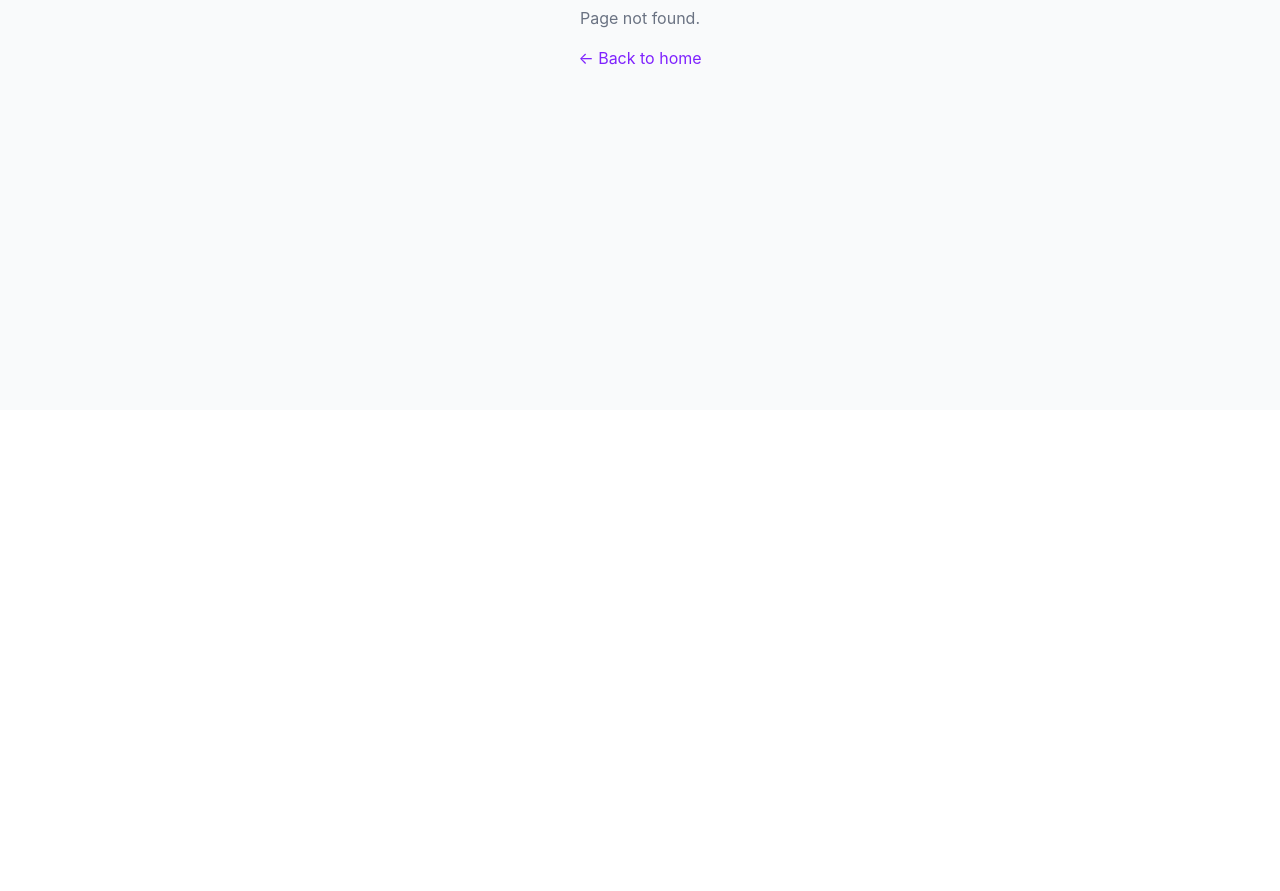
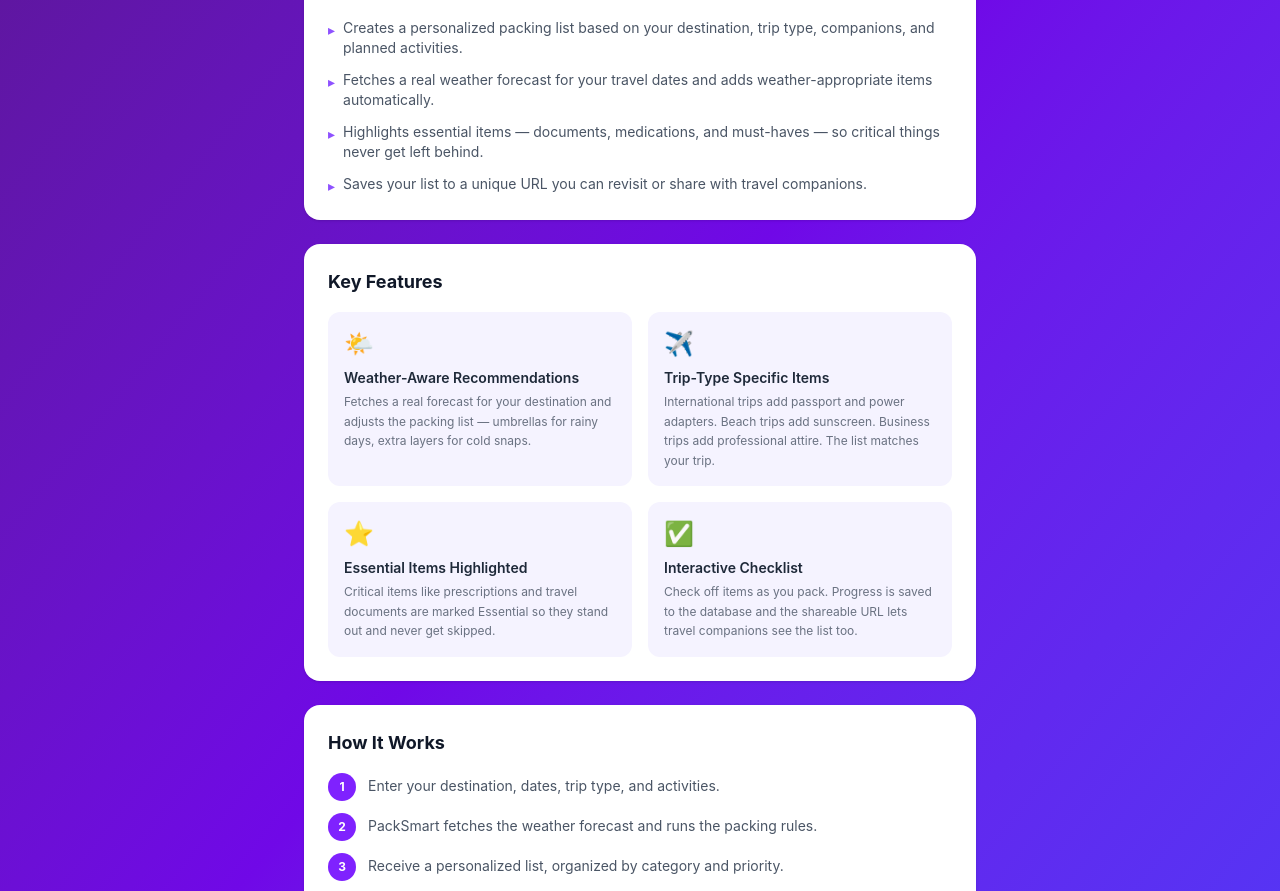
Before and after one commit to pickkinsley/project2, a React (Vite) app in the folder frontend/: page /about in a window 1280 px wide. Before the commit this address had no page. Shown: the part 390-1281 px from the top of the page. Before the commit the page ends 800 px from the top, so only its background shows below. Built offline with nearby package versions, Linux system fonts and the light colour scheme.

Commit message:
Add About page at /about with features, how-it-works, and tech stack
Registered route in App.jsx. CTA links back to / to create a trip.

Co-Authored-By: Claude Sonnet 4.6 <noreply@anthropic.com>

```diff
--- a/frontend/src/App.jsx
+++ b/frontend/src/App.jsx
@@ -1,6 +1,7 @@
 import { Routes, Route } from 'react-router-dom'
 import HomePage from './pages/HomePage.jsx'
 import PackingListPage from './pages/PackingListPage.jsx'
+import AboutPage from './pages/AboutPage.jsx'
 import NotFoundPage from './pages/NotFoundPage.jsx'
 
 function App() {
@@ -8,6 +9,7 @@ function App() {
     <Routes>
       <Route path="/" element={<HomePage />} />
       <Route path="/packing-list/:tripId" element={<PackingListPage />} />
+      <Route path="/about" element={<AboutPage />} />
       <Route path="*" element={<NotFoundPage />} />
     </Routes>
   )
--- /dev/null
+++ b/frontend/src/pages/AboutPage.jsx
@@ -0,0 +1,123 @@
+import { Link } from 'react-router-dom'
+
+const FEATURES = [
+  {
+    icon: '🌤',
+    title: 'Weather-Aware Recommendations',
+    description: 'Fetches a real forecast for your destination and adjusts the packing list — umbrellas for rainy days, extra layers for cold snaps.',
+  },
+  {
+    icon: '✈️',
+    title: 'Trip-Type Specific Items',
+    description: 'International trips add passport and power adapters. Beach trips add sunscreen. Business trips add professional attire. The list matches your trip.',
+  },
+  {
+    icon: '⭐',
+    title: 'Essential Items Highlighted',
+    description: 'Critical items like prescriptions and travel documents are marked Essential so they stand out and never get skipped.',
+  },
+  {
+    icon: '✅',
+    title: 'Interactive Checklist',
+    description: 'Check off items as you pack. Progress is saved to the database and the shareable URL lets travel companions see the list too.',
+  },
+]
+
+const STEPS = [
+  { number: '1', text: 'Enter your destination, dates, trip type, and activities.' },
+  { number: '2', text: 'PackSmart fetches the weather forecast and runs the packing rules.' },
+  { number: '3', text: 'Receive a personalized list, organized by category and priority.' },
+  { number: '4', text: 'Check off items as you pack — your progress is saved automatically.' },
+]
+
+export default function AboutPage() {
+  return (
+    <div className="min-h-screen bg-gradient-to-br from-purple-900 via-violet-700 to-indigo-600 px-4 py-12">
+      <div className="max-w-2xl mx-auto space-y-6">
+
+        {/* Hero */}
+        <div className="text-center text-white py-6">
+          <div className="text-5xl mb-4">🎒</div>
+          <h1 className="text-4xl font-bold mb-3">PackSmart</h1>
+          <p className="text-xl font-medium opacity-90">Smart Packing Lists for Every Trip</p>
+          <p className="mt-3 text-white/70 text-sm max-w-md mx-auto leading-relaxed">
+            Stop forgetting things. PackSmart builds a personalized packing list in seconds
+            based on where you're going, what you're doing, and what the weather will be.
+          </p>
+        </div>
+
+        {/* What it does */}
+        <div className="bg-white rounded-2xl shadow-sm p-6">
+          <h2 className="text-lg font-bold text-gray-900 mb-3">What PackSmart Does</h2>
+          <ul className="space-y-3 text-sm text-gray-600">
+            <li className="flex items-start gap-2">
+              <span className="text-violet-500 mt-0.5">▸</span>
+              Creates a personalized packing list based on your destination, trip type, companions, and planned activities.
+            </li>
+            <li className="flex items-start gap-2">
+              <span className="text-violet-500 mt-0.5">▸</span>
+              Fetches a real weather forecast for your travel dates and adds weather-appropriate items automatically.
+            </li>
+            <li className="flex items-start gap-2">
+              <span className="text-violet-500 mt-0.5">▸</span>
+              Highlights essential items — documents, medications, and must-haves — so critical things never get left behind.
+            </li>
+            <li className="flex items-start gap-2">
+              <span className="text-violet-500 mt-0.5">▸</span>
+              Saves your list to a unique URL you can revisit or share with travel companions.
+            </li>
+          </ul>
+        </div>
+
+        {/* Features */}
+        <div className="bg-white rounded-2xl shadow-sm p-6">
+          <h2 className="text-lg font-bold text-gray-900 mb-4">Key Features</h2>
+          <div className="grid grid-cols-1 sm:grid-cols-2 gap-4">
+            {FEATURES.map((f) => (
+              <div key={f.title} className="bg-violet-50 rounded-xl p-4">
+                <div className="text-2xl mb-2">{f.icon}</div>
+                <h3 className="text-sm font-semibold text-gray-800 mb-1">{f.title}</h3>
+                <p className="text-xs text-gray-500 leading-relaxed">{f.description}</p>
+              </div>
+            ))}
+          </div>
+        </div>
+
+        {/* How it works */}
+        <div className="bg-white rounded-2xl shadow-sm p-6">
+          <h2 className="text-lg font-bold text-gray-900 mb-4">How It Works</h2>
+          <div className="space-y-3">
+            {STEPS.map((s) => (
+              <div key={s.number} className="flex items-start gap-3">
+                <span className="shrink-0 w-7 h-7 rounded-full bg-violet-600 text-white text-xs font-bold flex items-center justify-center">
+                  {s.number}
+                </span>
+                <p className="text-sm text-gray-600 leading-relaxed pt-0.5">{s.text}</p>
+              </div>
+            ))}
+          </div>
+        </div>
+
+        {/* Tech stack */}
+        <div className="bg-white/10 rounded-2xl px-6 py-5 text-white/80 text-xs text-center leading-relaxed">
+          Built with <span className="font-semibold text-white">Go + Gin</span> backend ·{' '}
+          <span className="font-semibold text-white">MySQL</span> database ·{' '}
+          <span className="font-semibold text-white">React + Vite</span> frontend ·{' '}
+          <span className="font-semibold text-white">TanStack Query</span> for server state ·{' '}
+          Deployed on <span className="font-semibold text-white">AWS Lightsail</span>
+        </div>
+
+        {/* CTA */}
+        <div className="text-center pb-4">
+          <Link
+            to="/"
+            className="inline-block bg-white text-violet-700 font-bold px-8 py-3 rounded-xl shadow-lg hover:bg-violet-50 transition-colors text-sm"
+          >
+            Create Your Packing List →
+          </Link>
+        </div>
+
+      </div>
+    </div>
+  )
+}
```
